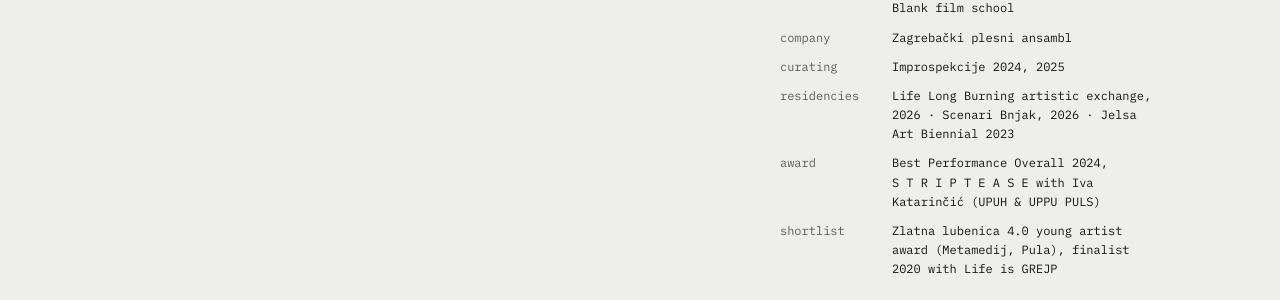
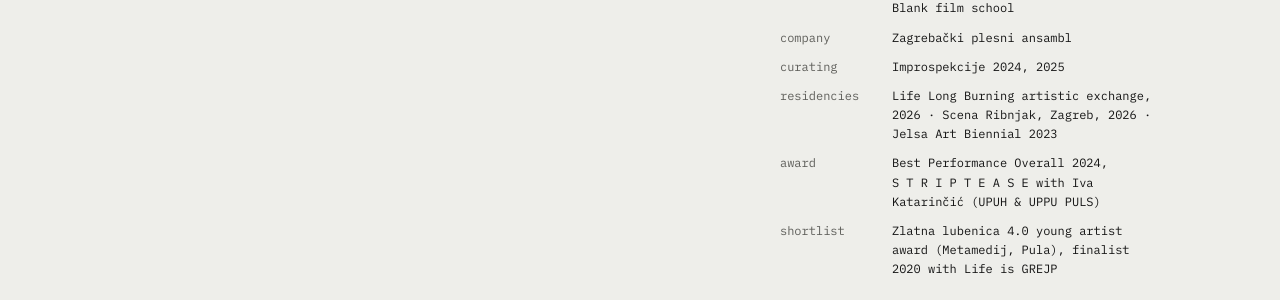
Before and after one commit to ariansajina/dora, a Jekyll site: the page built from about.md, in a window 1280 px wide. Shown: the part 1147-1447 px from the top of the page. Built offline with Jekyll 4.4.1, drawn with Linux system fonts in a browser that asks for light colours.

Commit message:
About: the 2026 residency is at Scena Ribnjak, Zagreb
Co-Authored-By: Claude Opus 5.5 <noreply@anthropic.com>
Claude-Session: https://claude.ai/code/session_01NRqUDa61G2Wnh7QLfces6x

```diff
--- a/about.md
+++ b/about.md
@@ -23,9 +23,9 @@ facts:
   # source: https://kulturpunkt.hr/tag/dora_brkaric/ (PoslijeSvijet = Improspekcije 2025)
   - { k: curating, v: "Improspekcije 2024, 2025" }
   # source: https://www.lifelongburning.eu/artistic-exchange-residencies/dora-brkaric-anja-mergedus (no city given)
-  # source: https://scenaribnjak.com/umjetnicka-istrazivanja/ (resident artists 2026)
+  # source: https://scenaribnjak.com/umjetnicka-istrazivanja/ (Scena Ribnjak, Centar kulture Ribnjak, Zagreb: "Rezidenti/ce umjetnici/ce u 2026. godini")
   # source: https://grazia.hr/jelsa-art-biennale-performans-zamisliti-vrtove/
-  - { k: residencies, v: "Life Long Burning artistic exchange, 2026 · Scenari Bnjak, 2026 · Jelsa Art Biennial 2023" }
+  - { k: residencies, v: "Life Long Burning artistic exchange, 2026 · Scena Ribnjak, Zagreb, 2026 · Jelsa Art Biennial 2023" }
   # source: https://upuh.hr/dodijeljene-nagrade-strukovnih-udruga-suvremenog-plesa-republike-hrvatske-za-2024-godinu/
   - { k: award, v: 'Best Performance Overall 2024, <span class="nobr">S T R I P T E A S E</span> with Iva Katarinčić (UPUH & UPPU PULS)' }
   # source: https://metamedia.hr/odabrani-finalisti-zlatne-lubenice-4-0/
```
